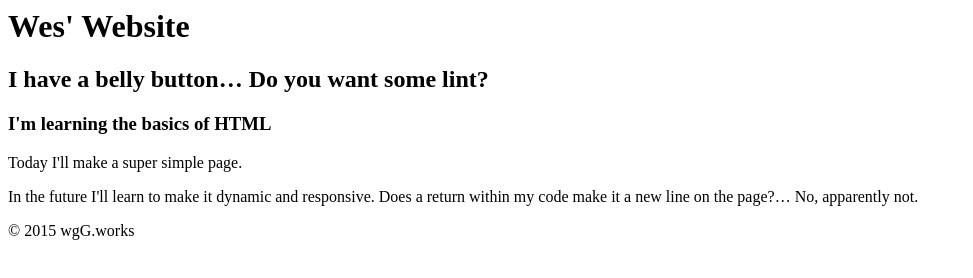
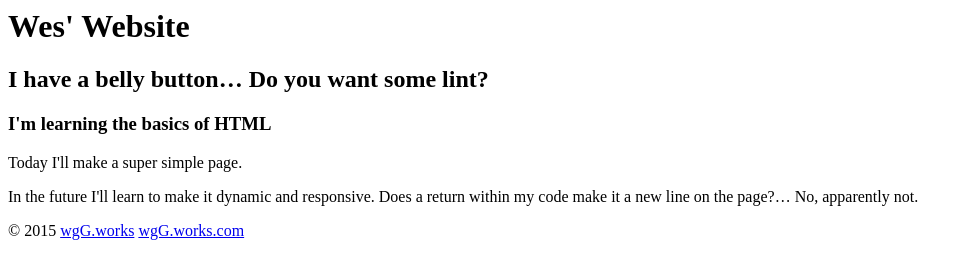
Before and after one commit to wgGcodes/wgGcodes.github.io, a plain HTML site: page index.html in a window 1280 px wide. Shown: the whole page, without its empty margins (0-973 px from the left). Drawn offline with Linux system fonts and the light colour scheme.

Commit message:
trying to add url and email

```diff
--- a/index.html
+++ b/index.html
@@ -25,7 +25,7 @@
         <!-- sidebar content -->
     </aside>
     <footer>
-      &copy; 2015 wgG.works <a href="mailto:wgG.works@gmail.com"></a> <a href="www.wggworks.tumblr.com"></a>
+      &copy; 2015 <a href="mailto:wgG.works@gmail.com">wgG.works</a> <a href="www.wggworks.tumblr.com">wgG.works.com</a>
     </footer>
   </body>
 </html>
```
